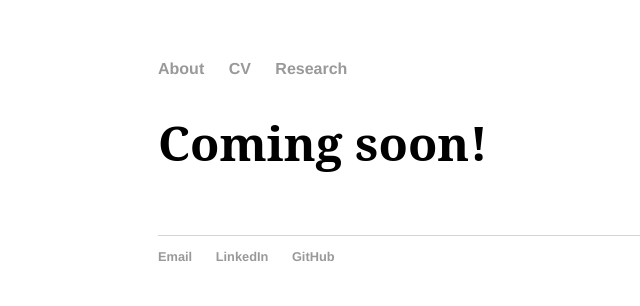
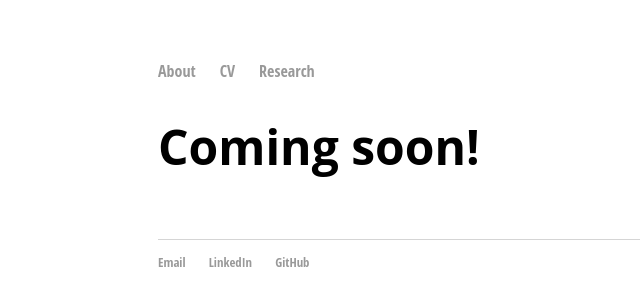
Before and after one commit to ip-jss/ip-jss.github.io, a Jekyll site: the page built from blog/index.html, in a window 1280 px wide. Shown: the top 306 px of the page, without its empty margins (98-738 px from the left). Built offline with Jekyll 4.4.1, drawn with Linux system fonts in a browser that asks for light colours.

Commit message:
Update main.css

```diff
--- a/css/main.css
+++ b/css/main.css
@@ -3,7 +3,7 @@ body {
     width: 60%;
 }
 nav ul, footer ul {
-    font-family:'Helvetica', 'Arial', 'Sans-Serif';
+    font-family:'Open Sans Condensed', 'Open Sans Condensed', 'Sans-Serif';
     padding: 0px;
     list-style: none;
     font-weight: bold;
@@ -21,7 +21,7 @@ a:hover {
 }
 h1 {
     font-size: 3em;
-    font-family:'Cormorant', 'Cormorant', 'Serif';
+    font-family:'Open Sans', 'Open Sans', 'Sans-Serif';
 }
 p {
     font-size: 1.5em;
```
